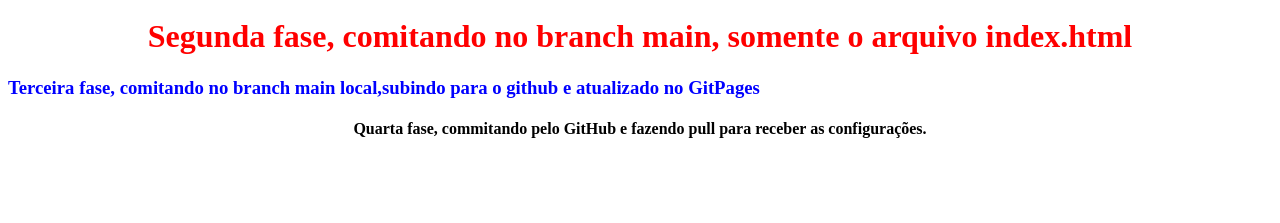
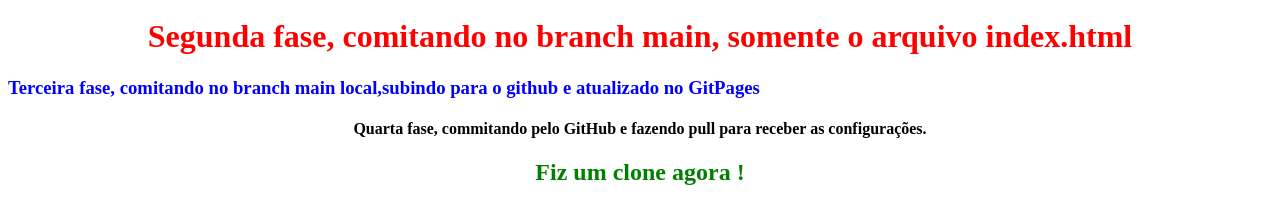
Before and after one commit to HendersonSenai/curso_git_1, a plain HTML site: page index.html in a window 1280 px wide. Shown: the part 137-360 px from the top of the page. Drawn offline with Linux system fonts and the light colour scheme.

Commit message:
Novo Clone

```diff
--- a/index.html
+++ b/index.html
@@ -16,5 +16,8 @@
 <div align="center">
     <h4>Quarta fase, commitando pelo GitHub e fazendo pull para receber as configurações.</h4>
 </div>
+    <div align="center">
+        <h2>Fiz um clone agora ! </h2>
+    </div>
 </body>
 </html>
```
